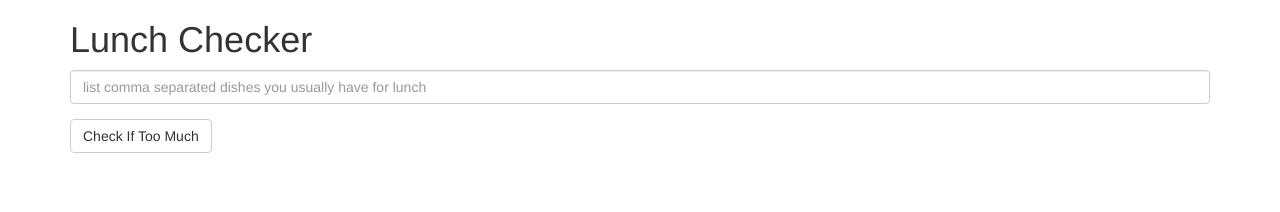
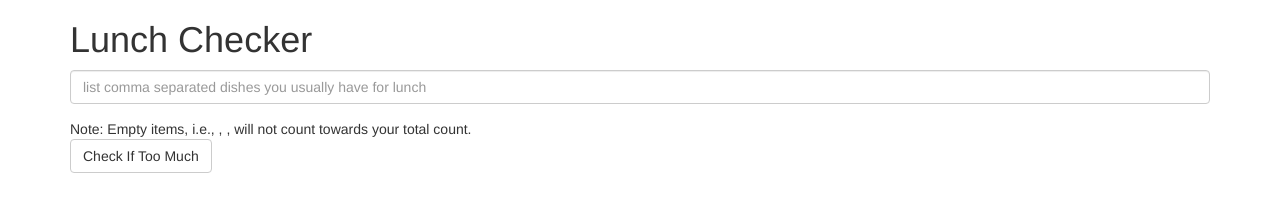
Before and after one commit to JenniferEstelle/coursera-test, a website: page module1/index.html in a window 1280 px wide. Drawn offline with Linux system fonts and the light colour scheme.

Commit message:
empty items disclaimer

```diff
--- a/module1/index.html
+++ b/module1/index.html
@@ -24,6 +24,7 @@
       <input id="lunch-menu" type="text" placeholder="list comma separated dishes you usually have for lunch" class="form-control"
         ng-model="foodlist">
     </div>
+    <div>Note: Empty items, i.e., , , will not count towards your total count.</div>
     <div class="form-group">
       <button class="btn btn-default" ng-click="foodcalc()">Check If Too Much</button>
     </div>
```
